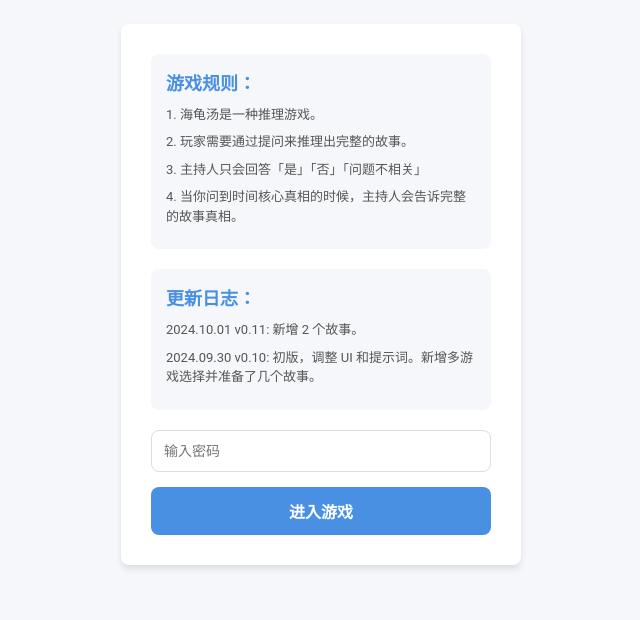
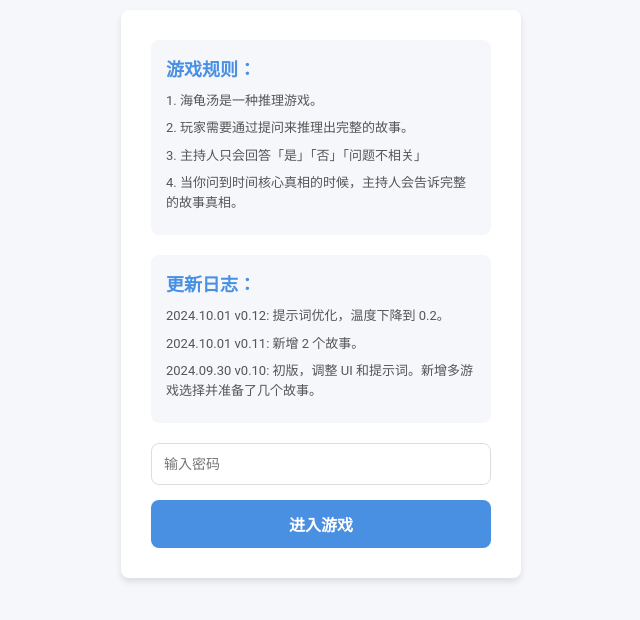
Before and after one commit to iamshaynez/turtle-game, a website: page public/index.html in a window 1280 px wide. Shown: the part 106-726 px from the top of the page, without its empty margins (319-959 px from the left). Drawn offline with nearby package versions, Linux system fonts and the light colour scheme; no server answers.

Commit message:
feat: change log

```diff
--- a/public/index.html
+++ b/public/index.html
@@ -17,6 +17,7 @@
         </div>
         <div id="changelog">
             <h2>更新日志：</h2>
+            <p>2024.10.01 v0.12: 提示词优化，温度下降到 0.2。</p>
             <p>2024.10.01 v0.11: 新增 2 个故事。</p>
             <p>2024.09.30 v0.10: 初版，调整 UI 和提示词。新增多游戏选择并准备了几个故事。</p>
         </div>
```
